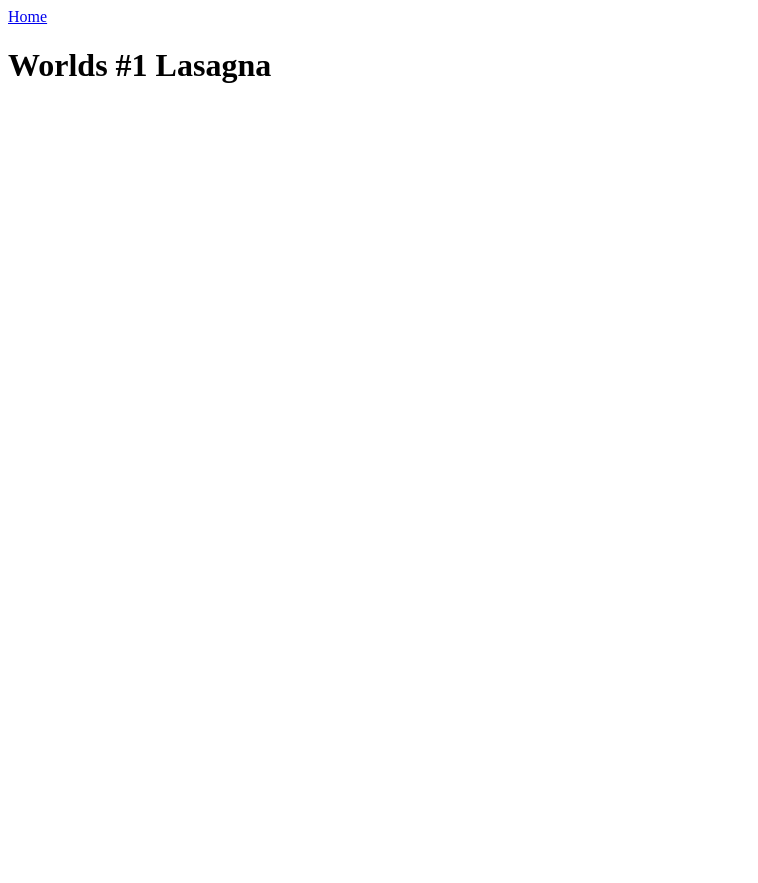
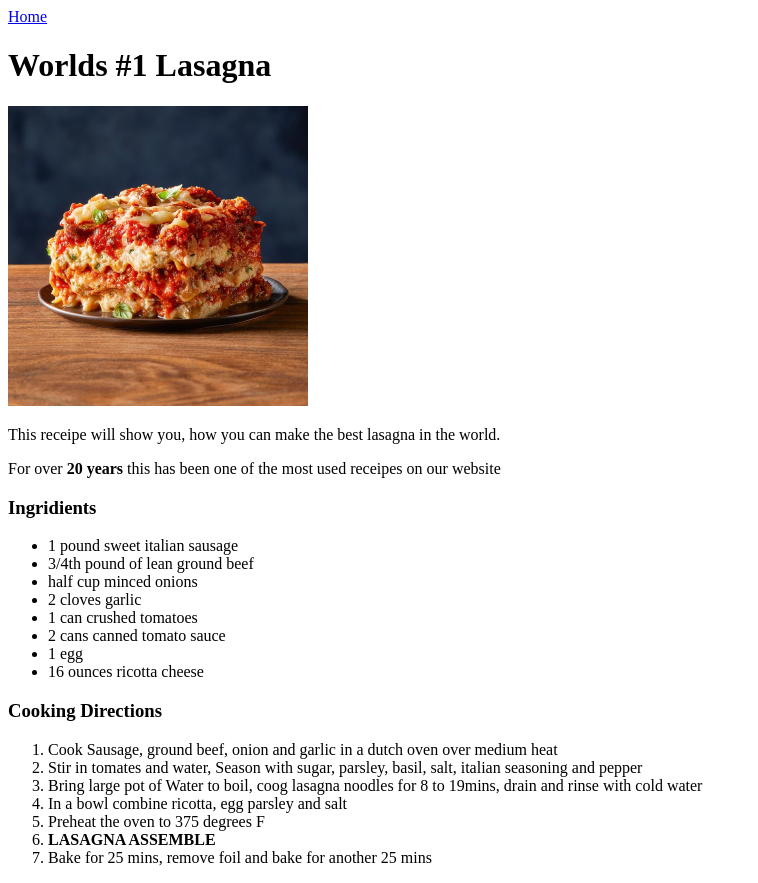
Before and after one commit to soggyn/odin-receipes, a plain HTML site: page receipes/lasagna.html in a window 1280 px wide. Shown: the whole page, without its empty margins (0-758 px from the left). Before the commit the page ends 800 px from the top, so only its background shows below. Drawn offline with Linux system fonts and the light colour scheme.

Commit message:
proper formatting for lasagna

```diff
--- a/receipes/lasagna.html
+++ b/receipes/lasagna.html
@@ -8,5 +8,29 @@
 <body>
     <a href="../index.html">Home</a>
     <h1>Worlds #1 Lasagna</h1>
+    <img src="../img/lasagna.jpg" width="300" height="300" alt="the best lasagnaaa">
+    <p>This receipe will show you, how you can make the best lasagna in the world.</p>
+    <p>For over <strong>20 years</strong> this has been one of the most used receipes on our website</p>
+    <h3>Ingridients</h3>
+    <ul>
+        <li>1 pound sweet italian sausage</li>
+        <li>3/4th pound of lean ground beef</li>
+        <li>half cup minced onions</li>
+        <li>2 cloves garlic</li>
+        <li>1 can crushed tomatoes</li>
+        <li>2 cans canned tomato sauce</li>
+        <li>1 egg</li>
+        <li>16 ounces ricotta cheese</li>
+    </ul>
+    <h3>Cooking Directions</h3>
+    <ol>
+        <li>Cook Sausage, ground beef, onion and garlic in a dutch oven over medium heat</li>
+        <li>Stir in tomates and water, Season with sugar, parsley, basil, salt, italian seasoning and pepper</li>
+        <li>Bring large pot of Water to boil, coog lasagna noodles for 8 to 19mins, drain and rinse with cold water</li>
+        <li>In a bowl combine ricotta, egg parsley and salt</li>
+        <li>Preheat the oven to 375 degrees F</li>
+        <li><strong>LASAGNA ASSEMBLE</strong></li>
+        <li>Bake for 25 mins, remove foil and bake for another 25 mins</li>
+    </ol>
 </body>
 </html>
```
